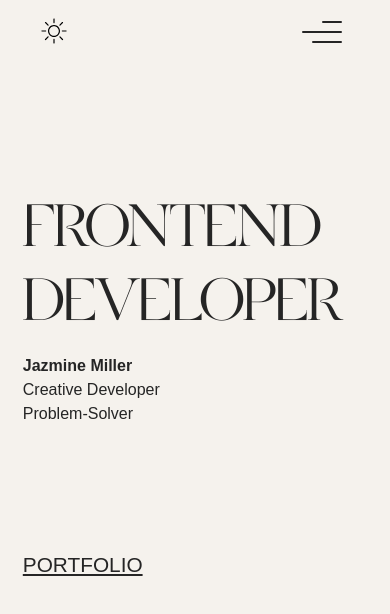
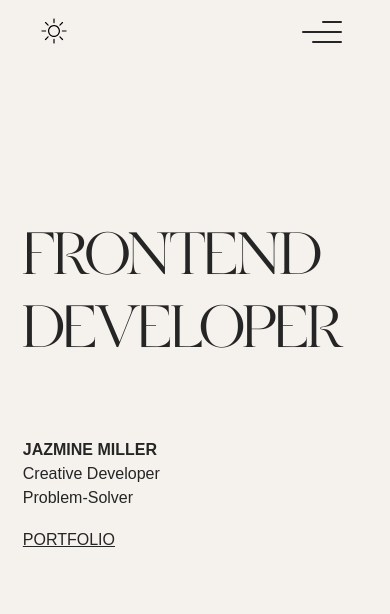
Before and after one commit to jazdmiller/jazmine-miller-portfolio, a React (Vite) app: page / in a window 390 px wide. Shown: the top 614 px of the page. Built offline with nearby package versions, Linux system fonts and the light colour scheme.

Commit message:
update project details mobile view

```diff
--- a/src/App.scss
+++ b/src/App.scss
@@ -139,6 +139,7 @@ body {
 .home-page {
   background-color: var(--primary-color);
   height: 100vh;
+  overflow-x: hidden;
 }
 
 .nav-item.nav-link {
@@ -184,7 +185,8 @@ body {
 }
 
 .name-text {
-  font-weight: 700;
+  font-weight: 600;
+  text-transform: uppercase;
 }
 
 .btn-row {
@@ -192,7 +194,7 @@ body {
 }
 .btn-col {
   font-family: "Montserrat", sans-serif;
-  font-size: 1.3em;
+  font-size: 1em;
 
   a {
     position: relative;
@@ -820,8 +822,17 @@ body {
     color: var(--primary-color);
     text-transform: uppercase;
     font-family: "Zephyr", serif !important;
+    opacity: 0;
+    transform: translateY(-20px);
   }
 
+  .developer-col {
+    margin-bottom: 20%
+  }
+
+  .intro-text{
+    margin-top: 20%;
+  }
 
 }
 @media (min-width: 375px) {
@@ -837,7 +848,7 @@ body {
   }
 
   .btn-col {
-    margin-top: 20%;
+    margin-top: 5%;
     margin-left: auto;
   }
 
@@ -984,9 +995,7 @@ body {
 
 
 
-  // .name-text{
-  //   margin-top: -10%;
-  // }
+
 
   html,
   body {
--- a/src/components/MobileMenu.jsx
+++ b/src/components/MobileMenu.jsx
@@ -1,9 +1,26 @@
-import React from "react";
+import React, { useEffect, useState,  } from "react";
 import { Link } from "react-router-dom";
 import CloseIcon from "../../public/assets/images/close-icon.svg";
 import LightCloseIcon from "../../public/assets/images/light-close-icon.svg";
+import { gsap } from "gsap";
 
 function MobileMenu({isDarkMode}) {
+
+
+  useEffect(() => {
+
+      gsap.to(".nav-item", {
+        opacity: 1,
+        y: 0,
+        duration: .6,
+        stagger: .2,
+        ease: "power2.inOut"
+      })
+
+  }, [])
+
+
+
   return (
     <div className="modal fade" id="mobileMenuModal" tabIndex="-1" role="dialog" aria-labelledby="mobileMenuModalLabel" aria-hidden="true">
       <div className="modal-dialog" role="document">
--- a/src/pages/Home.jsx
+++ b/src/pages/Home.jsx
@@ -82,7 +82,7 @@ const subText = {
                 </motion.div>
                 </div>
             </div>
-            <div className='row dev-row mb-5 mb-md-0'>
+            <div className='row dev-row  mb-md-0'>
                 <div className='col home-text developer-col'>
                   <motion.div variants={containerDev} animate="visible" initial="hidden">
                      <AnimatedText text="Developer" />
```
